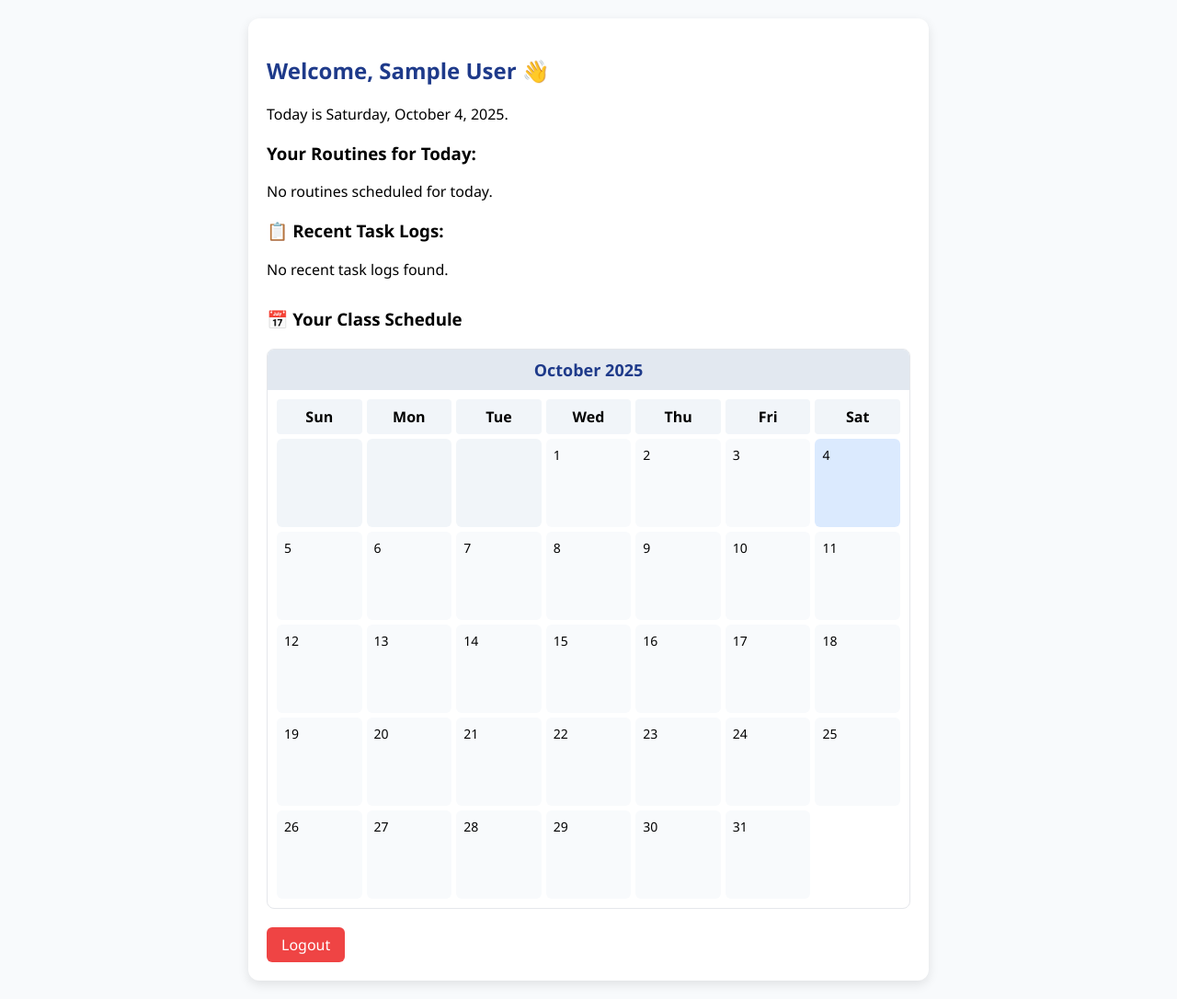
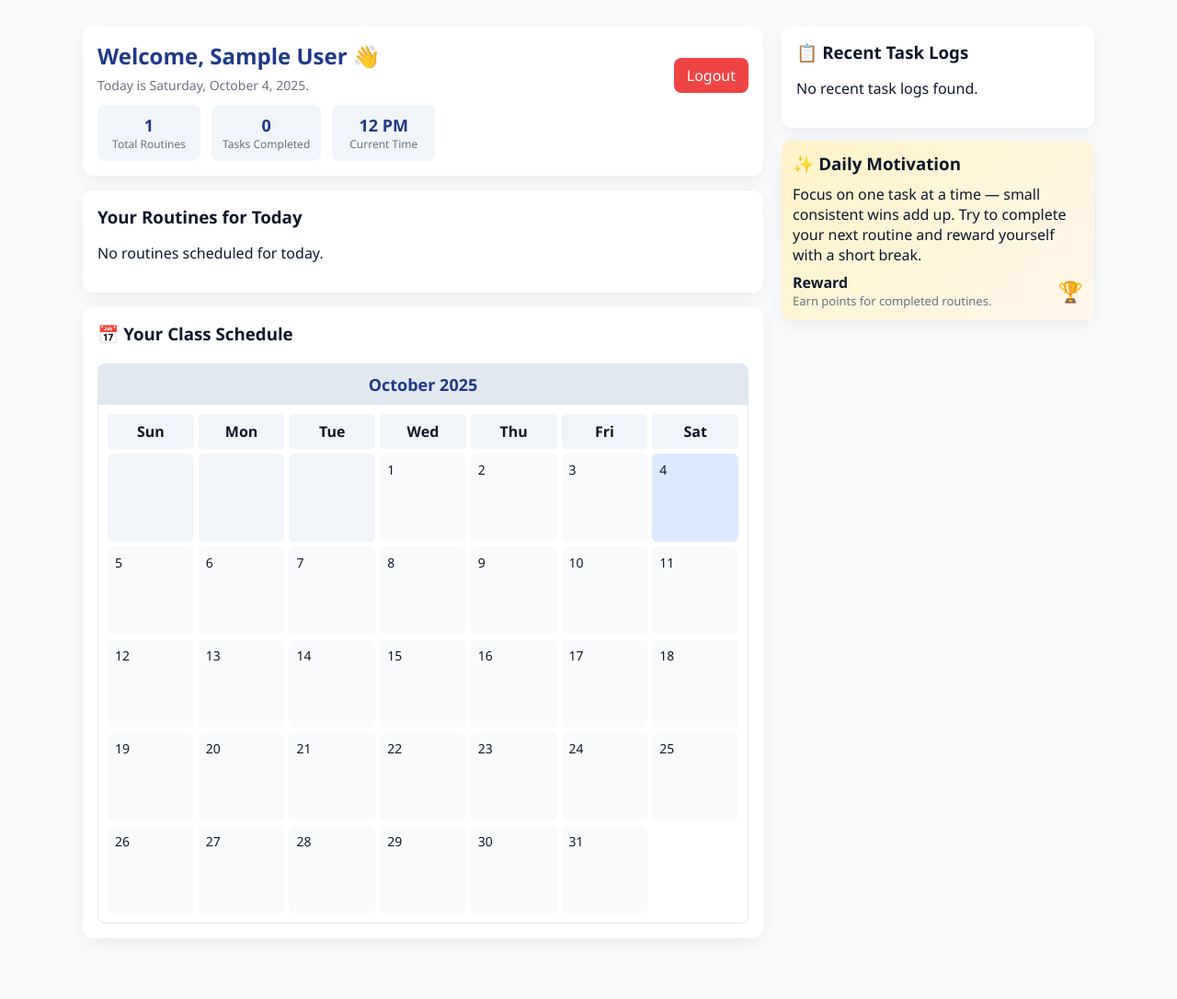
Before and after one commit to JBolasco98/solitask, a PHP site: page /dashboard.php in a window 1280 px wide. Shown: the whole page at 92% size. After the commit the page ends 1004 px from the top, so only its background shows below. Run offline with PHP 8.4, Linux system fonts and the light colour scheme; the visitor is signed in with stand-in values (Sample User, id 1); tables that the repository leaves empty or names only in its code hold one stand-in row (values such as "Sample post"); data that the repository does not hold is empty.

Commit message:
Refactor dashboard layout and styles; enhance user experience with responsive design and improved statistics display.

```diff
--- a/dashboard.php
+++ b/dashboard.php
@@ -43,63 +43,105 @@ $log_result = $conn->query($log_sql);
   <meta name="viewport" content="width=device-width, initial-scale=1.0">
   <link href="calendar.css" rel="stylesheet" type="text/css">
   <style>
+    :root{
+      --primary:#1e3a8a;
+      --muted:#6b7280;
+      --card:#ffffff;
+      --soft:#f1f5f9;
+      --accent:#e0f2fe;
+      --success:#bbf7d0;
+      --danger:#fecaca;
+    }
+
     body {
-      font-family: 'Segoe UI', sans-serif;
+      font-family: 'Segoe UI', system-ui, -apple-system, 'Helvetica Neue', Arial;
       background: #f8fafc;
       margin: 0;
-      padding: 20px;
+      padding: 28px;
+      color: #0f172a;
     }
 
     .container {
-      max-width: 700px;
+      max-width: 1100px;
       margin: auto;
-      background: white;
-      padding: 20px;
-      border-radius: 12px;
-      box-shadow: 0 4px 12px rgba(0,0,0,0.1);
+      background: transparent;
+      padding: 0;
     }
 
-    h2 {
-      color: #1e3a8a;
+    h2 { color: var(--primary); margin:0 0 6px 0 }
+    h3 { margin: 0 0 10px 0 }
+
+    .grid {
+      display: grid;
+      grid-template-columns: 1fr 340px;
+      gap: 20px;
+      align-items: start;
     }
 
-    .routine, .log {
-      background: #e0f2fe;
-      padding: 10px;
-      margin: 10px 0;
-      border-radius: 8px;
+    .card {
+      background: var(--card);
+      border-radius: 12px;
+      padding: 16px;
+      box-shadow: 0 6px 20px rgba(2,6,23,0.06);
     }
 
-    .logout {
-      display: inline-block;
-      margin-top: 20px;
-      background-color: #ef4444;
-      color: white;
-      padding: 8px 16px;
-      border: none;
-      border-radius: 6px;
-      text-decoration: none;
-    }
+    .welcome-row{ display:flex; justify-content:space-between; align-items:center; gap:12px }
+    .profile { font-size:14px; color:var(--muted) }
 
-    .logout:hover {
-      background-color: #dc2626;
-    }
+    .stats { display:flex; gap:12px; margin-top:12px }
+    .stat { background:var(--soft); padding:10px 12px; border-radius:8px; text-align:center; min-width:88px }
+    .stat .num { font-weight:700; font-size:18px; color:var(--primary) }
+    .stat .label { font-size:12px; color:var(--muted) }
 
-    .calendar-box {
-      margin-top: 30px;
+    .routine, .log { background:var(--accent); padding:10px; margin:10px 0; border-radius:8px }
+
+    .calendar-box { margin-top: 12px }
+
+    .right-column .motiv { background: linear-gradient(135deg,#fef3c7,#fff7ed); border-radius:10px; padding:12px; margin-top:12px }
+
+    .logout { display:inline-block; margin-top:18px; background-color: #ef4444; color:white; padding:8px 14px; border-radius:8px; text-decoration:none }
+
+    @media (max-width: 880px){
+      .grid{ grid-template-columns: 1fr }
     }
   </style>
 </head>
 <body>
   <div class="container">
+    <div class="grid">
+      <div class="left">
+        <div class="card">
+          <div class="welcome-row">
+            <div>
               <h2>Welcome, <?php echo $full_name; ?> 👋</h2>
-    <p>Today is <?php echo date('l, F j, Y'); ?>.</p>
+              <div class="profile">Today is <?php echo date('l, F j, Y'); ?>.</div>
+            </div>
+            <div style="text-align:right">
+              <a class="logout" href="logout.php">Logout</a>
+            </div>
+          </div>
 
-    <h3>Your Routines for Today:</h3>
+          <?php
+          // Small summary stats
+          $total_routines_sql = "SELECT COUNT(*) as cnt FROM routines WHERE user_id = $user_id";
+          $total_routines = $conn->query($total_routines_sql)->fetch_assoc()['cnt'] ?? 0;
+          $completed_count_sql = "SELECT COUNT(*) as cnt FROM task_logs WHERE user_id = $user_id AND status = 'completed'";
+          $completed_count = $conn->query($completed_count_sql)->fetch_assoc()['cnt'] ?? 0;
+          ?>
+
+          <div class="stats">
+            <div class="stat"><div class="num"><?php echo $total_routines; ?></div><div class="label">Total Routines</div></div>
+            <div class="stat"><div class="num"><?php echo $completed_count; ?></div><div class="label">Tasks Completed</div></div>
+            <div class="stat"><div class="num"><?php echo htmlspecialchars(date('g A')); ?></div><div class="label">Current Time</div></div>
+          </div>
+        </div>
+
+        <div class="card" style="margin-top:16px">
+          <h3>Your Routines for Today</h3>
           <?php
           if ($routine_result->num_rows > 0) {
             while ($row = $routine_result->fetch_assoc()) {
-        echo "<div class='routine'><strong>" . $row['routine_name'] . "</strong><br>" .
+              echo "<div class='routine'><strong>" . htmlspecialchars($row['routine_name']) . "</strong><br>" .
                    "⏰ " . date("g:i A", strtotime($row['start_time'])) . " - " . date("g:i A", strtotime($row['end_time'])) .
                    "</div>";
             }
@@ -107,14 +149,24 @@ $log_result = $conn->query($log_sql);
             echo "<p>No routines scheduled for today.</p>";
           }
           ?>
+        </div>
 
-    <h3>📋 Recent Task Logs:</h3>
+        <div class="card calendar-box" style="margin-top:16px">
+          <h3>📅 Your Class Schedule</h3>
+          <!-- Calendar Output -->
+          <?php echo $calendar; ?>
+        </div>
+      </div>
+
+      <div class="right right-column">
+        <div class="card">
+          <h3>📋 Recent Task Logs</h3>
           <?php
           if ($log_result->num_rows > 0) {
             while ($log = $log_result->fetch_assoc()) {
               echo "<div class='log'>
-                <strong>" . $log['title'] . "</strong><br>
-                Status: " . $log['status'] . "<br>
+                      <strong>" . htmlspecialchars($log['title']) . "</strong><br>
+                      Status: " . htmlspecialchars($log['status']) . "<br>
                       Completed: " . date("F j, Y g:i A", strtotime($log['completed_at'])) . "
                     </div>";
             }
@@ -122,16 +174,21 @@ $log_result = $conn->query($log_sql);
             echo "<p>No recent task logs found.</p>";
           }
           ?>
-
-<div class="calendar-box">
-  <h3>📅 Your Class Schedule</h3>
-
-  <!-- Calendar Output -->
-  <?php echo $calendar; ?>
         </div>
 
-
-    <a class="logout" href="logout.php">Logout</a>
+        <div class="card motiv" style="margin-top:14px">
+          <h3>✨ Daily Motivation</h3>
+          <p style="margin:6px 0">Focus on one task at a time — small consistent wins add up. Try to complete your next routine and reward yourself with a short break.</p>
+          <div style="display:flex;gap:8px;margin-top:8px;align-items:center">
+            <div style="flex:1">
+              <strong>Reward</strong>
+              <div style="color:var(--muted);font-size:13px">Earn points for completed routines.</div>
+            </div>
+            <div style="font-size:22px">🏆</div>
+          </div>
+        </div>
+      </div>
+    </div>
   </div>
 </body>
 </html>
```
Lines whose indentation alone changed are shown as unchanged.
